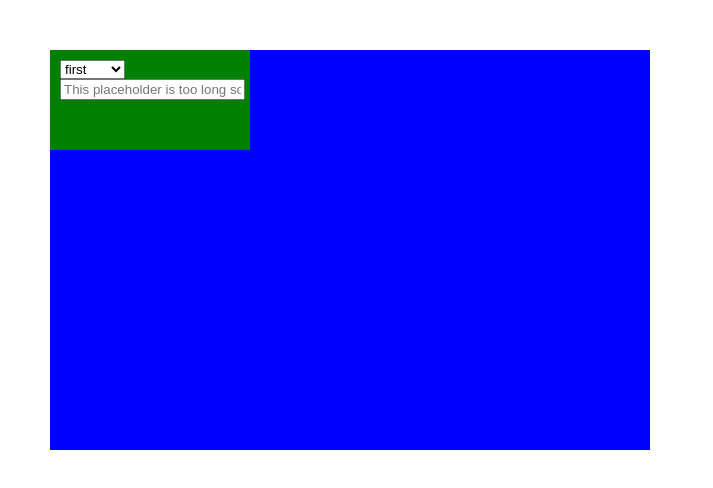
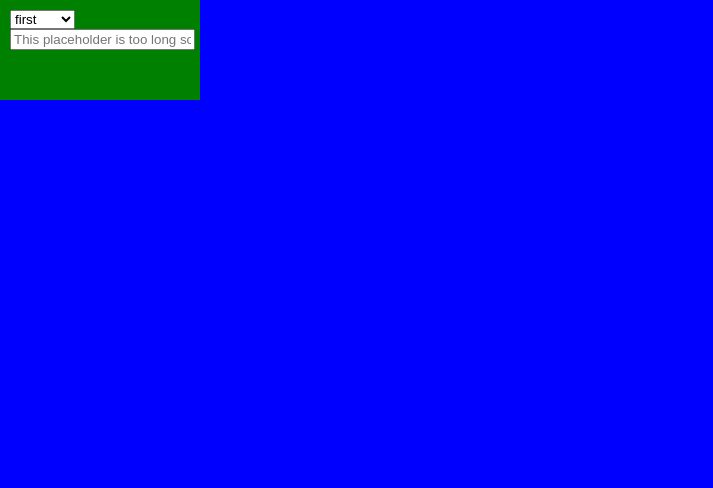
Before and after one commit to shivamgupta001/serene-atoll-73811, a plain HTML site: page test.html in a window 1280 px wide. Shown: the whole page, without its empty margins (0-713 px from the left). Drawn offline with Linux system fonts and the light colour scheme.

Commit message:
updated draggable functionality

```diff
--- a/test.html
+++ b/test.html
@@ -5,6 +5,10 @@
             #container {
                 position:absolute;
                 background-color: blue;
+                top : 0px;
+                left : 0px;
+                right : 0px;
+                bottom: 0px;
                 }
             #elem{
                 position: absolute;
@@ -15,12 +19,14 @@
                 -ms-user-select: none;
                 -khtml-user-select: none;
                 user-select: none;
+                display: flex;
+                z-index:  100;
             }
         </style>
 
     </head>
     <body>
-        <div id='container' style="width: 600px;height: 400px;top:50px;left:50px;">
+        <div id='container' >
             <div id="elem" style="width: 200px;height: 100px;">
                 <div style='width:100%;height:100%;padding:10px'>
                 <select id=test>
```
